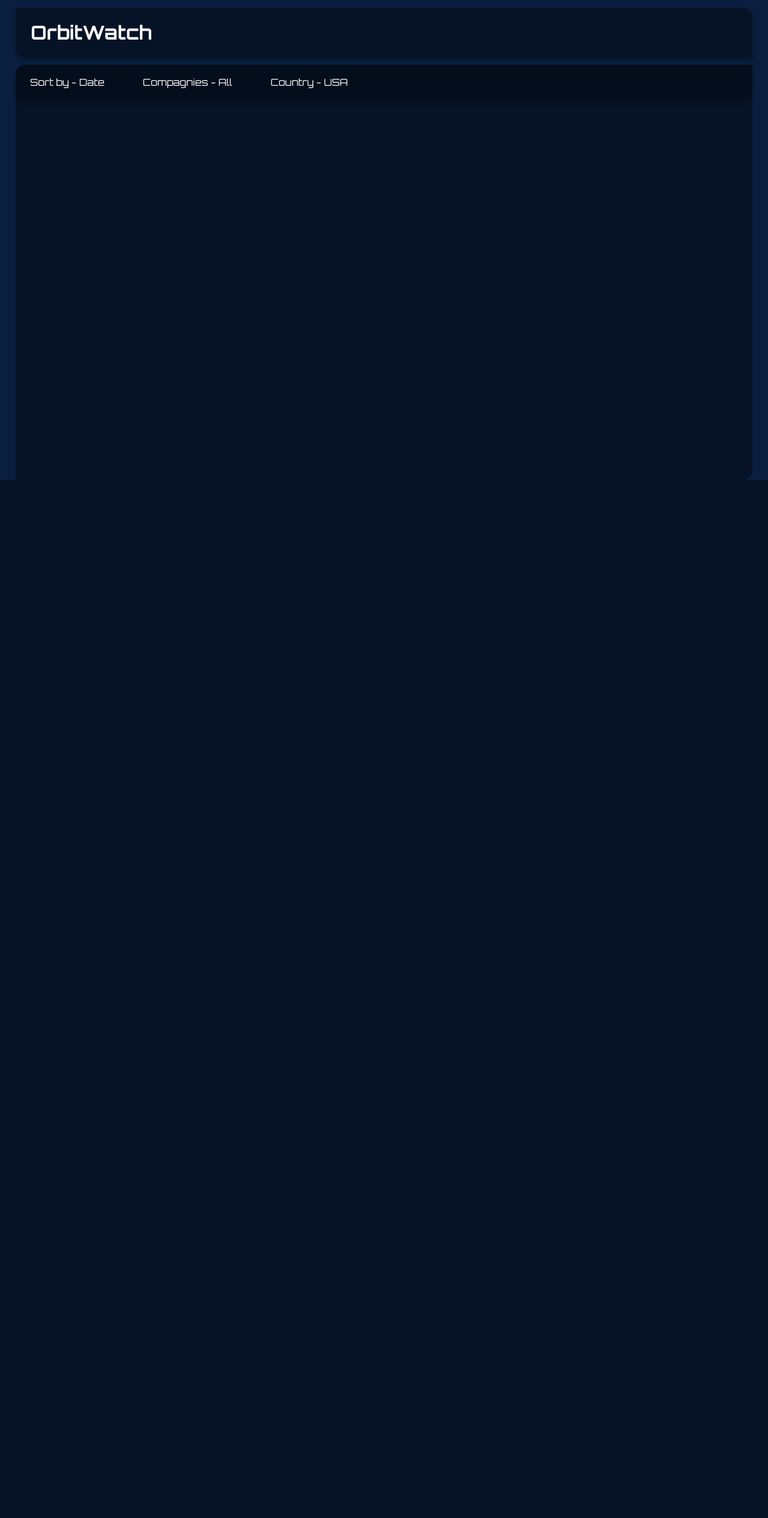
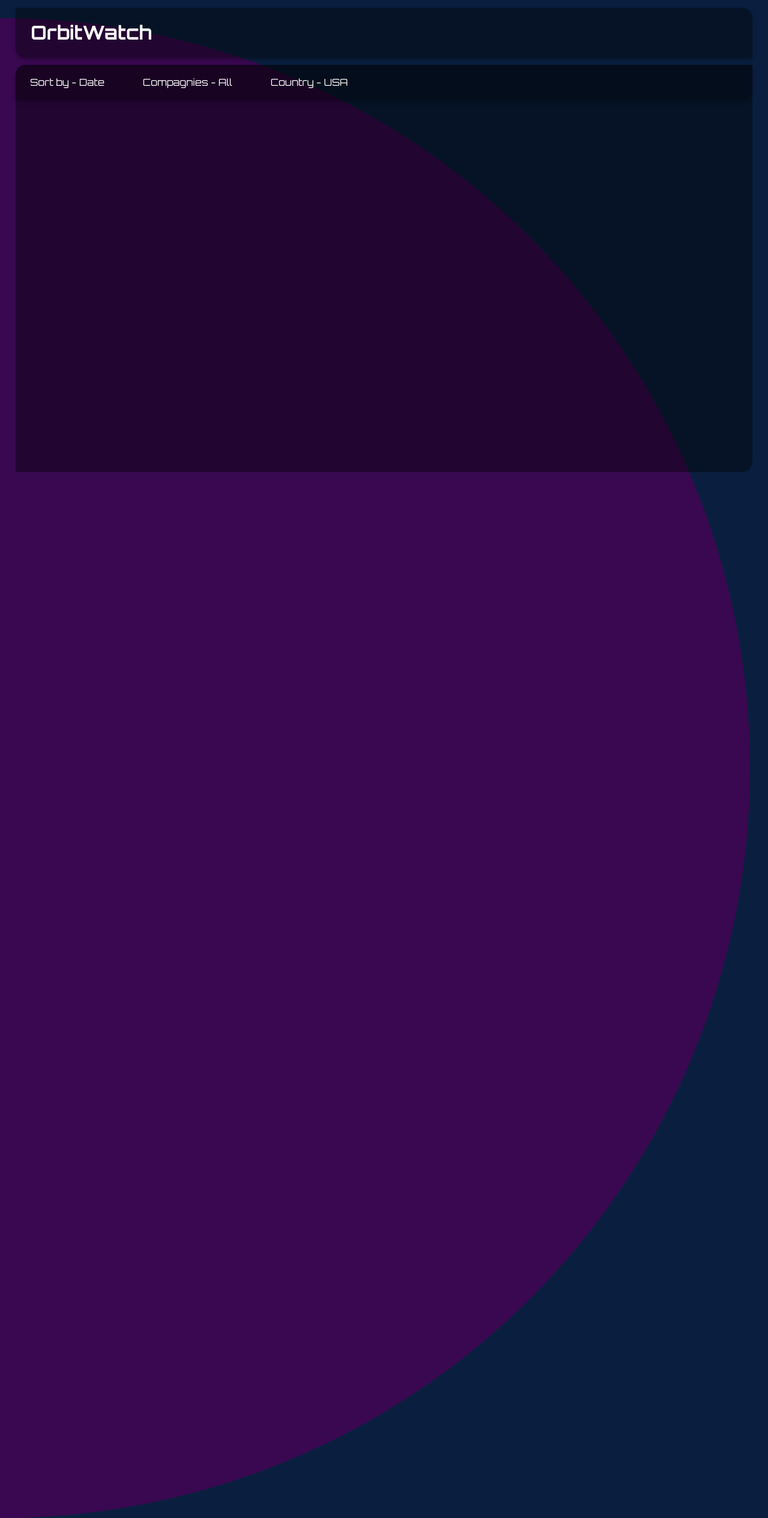
Before and after one commit to Julien-VIGNAU-ESPINE/OrbitWatch, a Node server app: page / in a window 1280 px wide. Shown: the whole page at 60% size. Before the commit the page ends 800 px from the top, so only its background shows below. Run offline with Node 20, Linux system fonts and the light colour scheme.

Commit message:
:feat: add background circle

```diff
--- a/public/css/styles.css
+++ b/public/css/styles.css
@@ -8,6 +8,7 @@ body {
     justify-content: center;
     align-items: center;
     height: 100vh;
+    overflow: hidden;
 }
 
 ul {
@@ -42,6 +43,7 @@ ul {
     justify-content: flex-start;
     border-end-end-radius: 1.3vw;
     border-start-start-radius: 1.3vw;
+    margin-bottom: 1vw;
 }
 
 .mainBodyHeader {
@@ -59,3 +61,15 @@ ul {
     margin-top: 0;
     gap: 5vw;
 }
+
+.circle {
+    position: absolute;
+    top: 160%;
+    left: 0%;
+    width: 2500px;
+    height: 2500px;
+    background-color: #3A0851;
+    border-radius: 50%;
+    transform: translate(-50%, -50%);
+    z-index: -1;
+}
--- a/views/index.ejs
+++ b/views/index.ejs
@@ -12,6 +12,7 @@
 </head>
 
 <body>
+    <div class="circle"></div>
     <!-- <h1>
         <%= title %>
     </h1>
```
